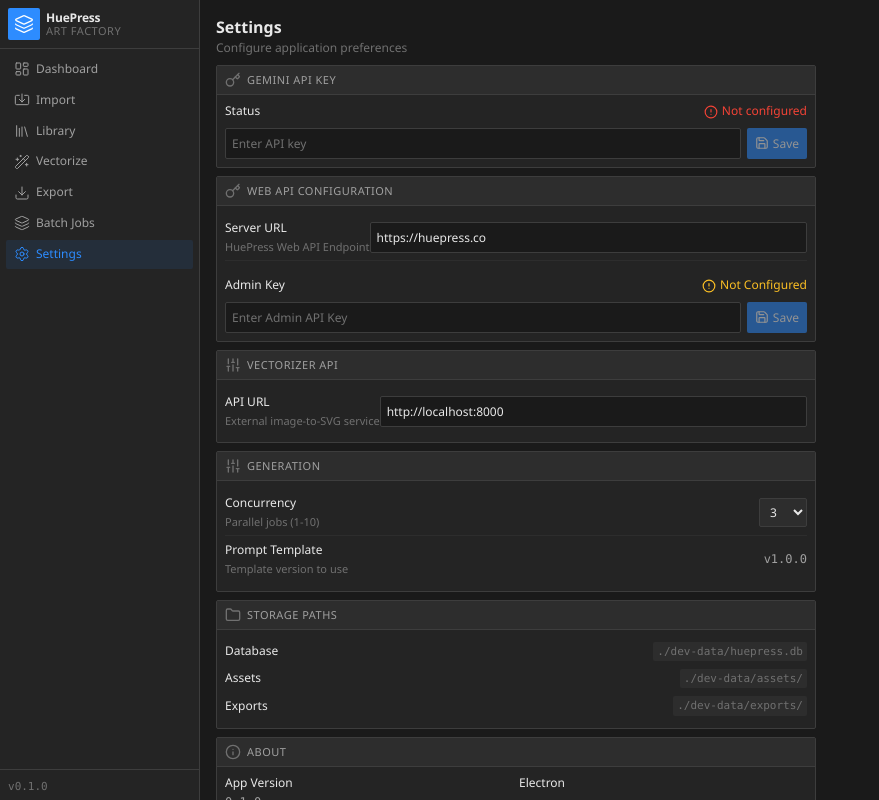
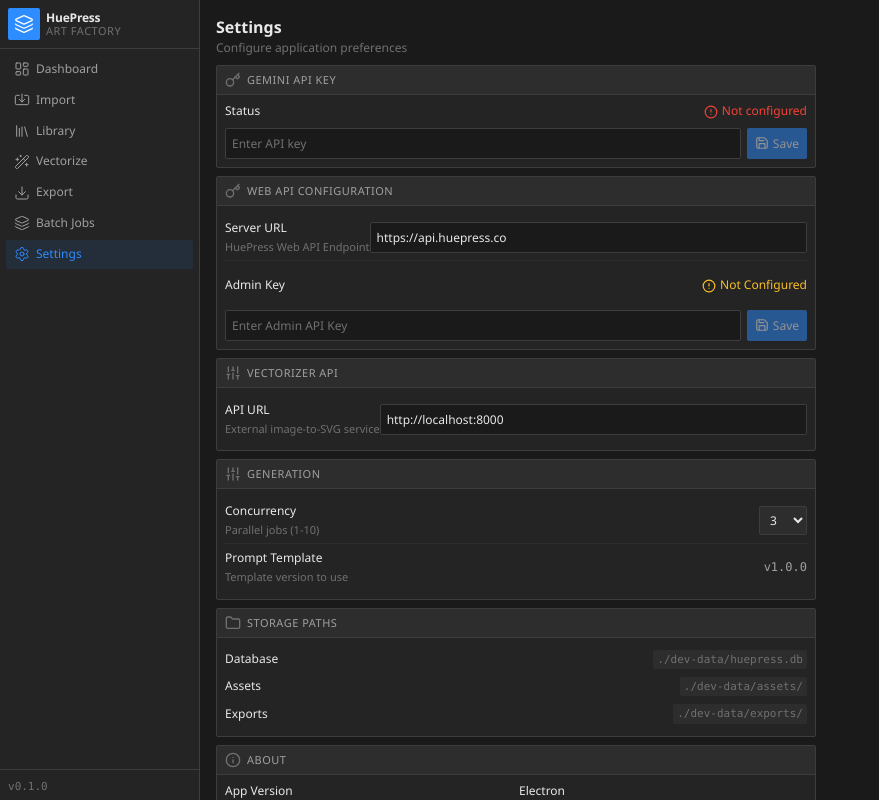
Before and after one commit to heymarcell/huepress-art-factory, a React (Vite) app: page /settings in a window 1280 px wide. Shown: the whole page, without its empty margins (0-879 px from the left). Built offline with nearby package versions, Linux system fonts and the light colour scheme.

Commit message:
fix: Optimize Web Sync (SVG only), fix API URL, and improve settings UI

```diff
--- a/src/main/ipc/settings.ts
+++ b/src/main/ipc/settings.ts
@@ -187,6 +187,7 @@
     try {
       return successResponse({
         hasApiKey: settings.hasApiKey,
+        hasWebApiKey: settings.hasWebApiKey || false,
         isEncrypted: safeStorage.isEncryptionAvailable(),
       });
     } catch (error) {
--- a/src/renderer/pages/Settings.tsx
+++ b/src/renderer/pages/Settings.tsx
@@ -158,7 +158,7 @@
             </div>
             <input
               type="text"
-              value={settings?.webApiUrl || 'https://huepress.co'}
+              value={settings?.webApiUrl || 'https://api.huepress.co'}
               onChange={(e) =>
                 updateSettingsMutation.mutate({ webApiUrl: e.target.value })
               }
@@ -181,13 +181,10 @@
                </span>
              )}
           </div>
-          <div className={styles.inputGroup}>
+          <div className={styles.inputGroup} style={{ marginTop: '16px' }}>
             <input
               type="password"
-              value={apiKey} // I should reuse apiKey state or make a new one? `apiKey` state is currently used for Gemini.
-              // I should probably introduce a separate state for webApiKey to avoid confusion if user types in both boxes.
-              // Use a local variable inside render? No, state.
-              // I will leave this for now and add a new state variable in a separate edit block at the top of component.
+              value={webApiKey}
               onChange={(e) => setWebApiKey(e.target.value)}
               placeholder="Enter Admin API Key"
               className={styles.input}
```
Also changed, not shown: src/main/ipc/web.ts (+12 -3 lines).
